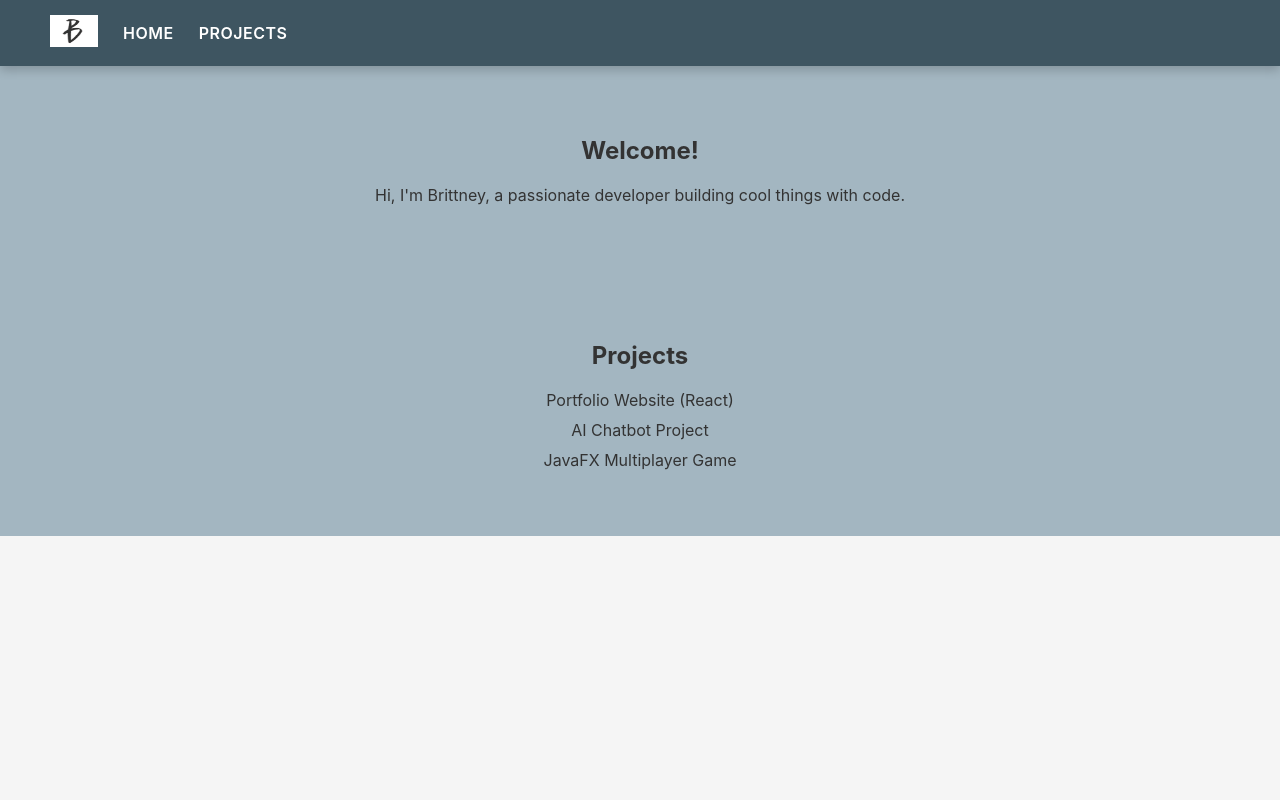
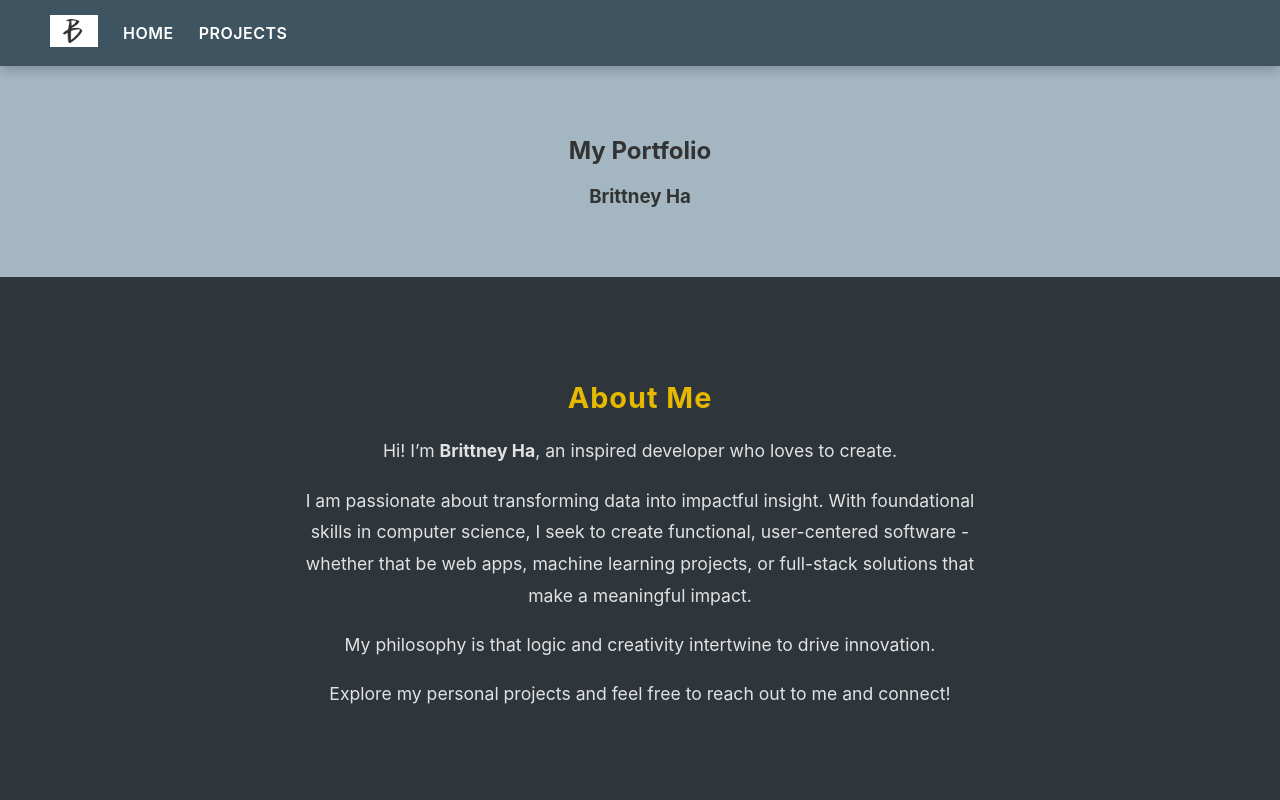
Before and after one commit to brittneyhxh/portfolio-website, a React (Create React App) app: page /portfolio-website/about in a window 1280 px wide. Shown: the top 800 px of the page. Built offline with nearby package versions, Linux system fonts and the light colour scheme.

Commit message:
finish about section

```diff
--- /dev/null
+++ b/src/components/about-section/About.css
@@ -0,0 +1,27 @@
+.about {
+    background-color: var(--background, #2E353B); /* smoky steel blue */
+    color: var(--text, #ffffff);
+    padding: 80px 20px;
+    display: flex;
+    justify-content: center;
+    align-items: center;
+}
+
+.about-content {
+    max-width: 55%;
+    text-align: center;
+}
+
+.about-content h2 {
+    color: var(--accent, #FFD700); /* gold accent */
+    font-size: 1.8rem;
+    margin-bottom: 20px;
+    letter-spacing: 1px;
+}
+
+.about-content p {
+    font-size: 1.1rem;
+    line-height: 1.8;
+    color: var(--text-muted, #e2e2e2);
+    margin-bottom: 15px;
+}
--- /dev/null
+++ b/src/components/about-section/About.js
@@ -0,0 +1,28 @@
+import React from 'react';
+import './About.css';
+
+function About() {
+  return (
+    <section className="about" id="about">
+      <div className="about-content">
+        <h2>About Me</h2>
+        <p>
+            Hi! I’m <strong>Brittney Ha</strong>, an inspired developer who loves to create.
+        </p>
+        <p>
+            I am passionate about transforming data into impactful insight.
+            With foundational skills in computer science, I seek to create functional, user-centered software -
+            whether that be web apps, machine learning projects, or full-stack solutions that make a meaningful impact.
+        </p>
+        <p>
+            My philosophy is that logic and creativity intertwine to drive innovation.
+        </p>
+        <p>
+            Explore my personal projects and feel free to reach out to me and connect!
+        </p>
+      </div>
+    </section>
+  );
+}
+
+export default About;
--- /dev/null
+++ b/src/components/project-gallery/Project.css
@@ -0,0 +1,13 @@
+.project {
+  background-color: var(--primary-light);
+  color: var(--text-color);
+}
+
+.project ul {
+  list-style: none;
+  padding: 0;
+}
+
+.project li {
+  margin: 10px 0;
+}
--- /dev/null
+++ b/src/components/project-gallery/Project.js
@@ -0,0 +1,12 @@
+import React from 'react';
+import './Project.css';
+
+function Project() {
+    return (
+        <section className="project">
+
+        </section>
+    );
+}
+
+export default Project;
--- a/src/pages/Home.js
+++ b/src/pages/Home.js
@@ -1,12 +1,18 @@
 import React from 'react';
 import '../styles/Home.css';
+import About from '../components/about-section/About.js';
+import Project from '../components/project-gallery/Project.js';
 
 function Home() {
   return (
-    <section id="home" className="home">
-      <h2>Welcome!</h2>
-      <p>Hi, I'm Brittney, a passionate developer building cool things with code.</p>
-    </section>
+    <>
+      <section id="home" className="home">
+        <h1>My Portfolio</h1>
+        <h3>Brittney Ha</h3>
+      </section>
+      <About />
+      <Project />
+    </>
   );
 }
 
```
Also changed, not shown: src/img/koi-fire.png (added), src/styles/Home.css (line endings or trailing spaces).
